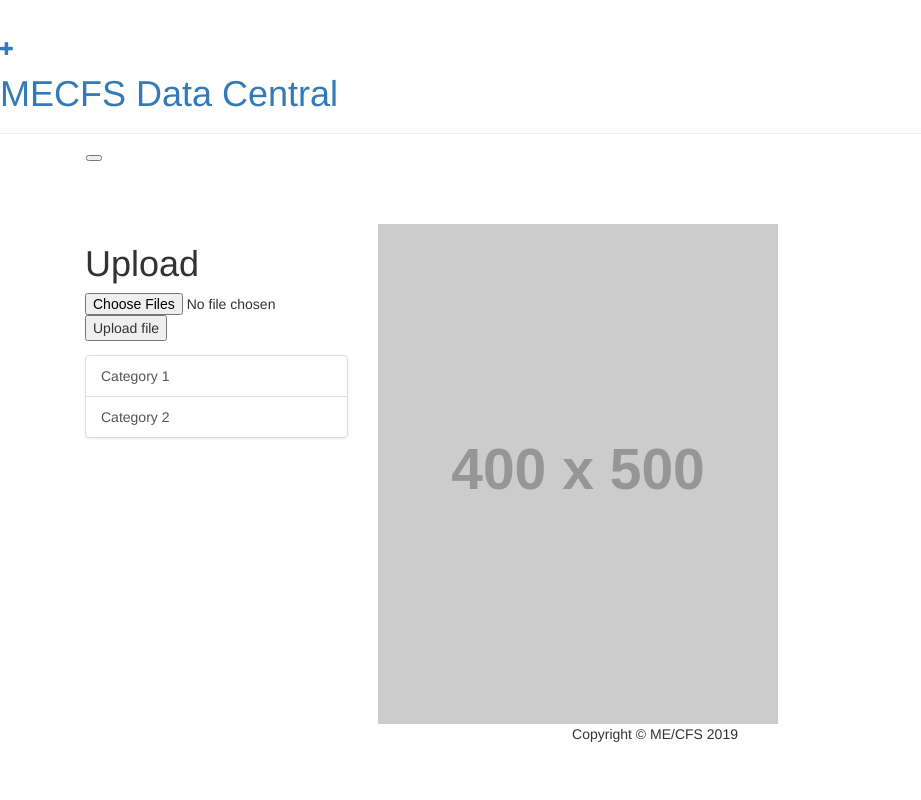
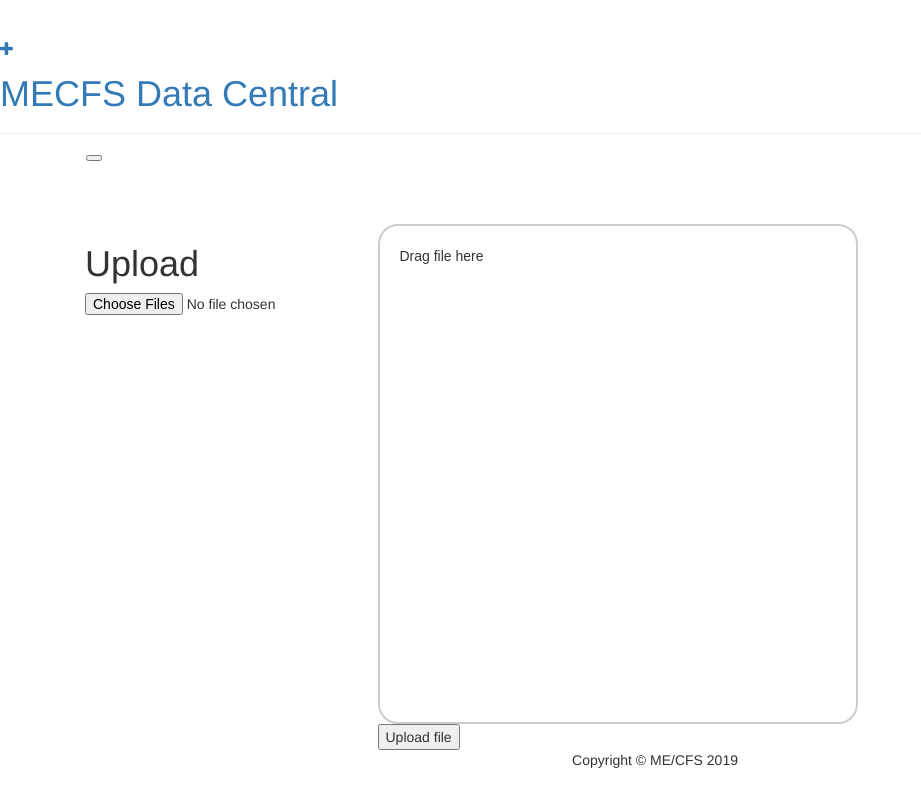
Before and after one commit to u6530822/MECFS_WebApp, a Django app: page /upload/new in a window 1280 px wide. Shown: the whole page, without its empty margins (0-921 px from the left). Run offline with Django 3.2, Linux system fonts and the light colour scheme; grey boxes labelled with a size stand in for pictures from a placeholder-image service; some libraries are stand-ins or nearby versions.

Commit message:
drag and drop upload, remain submit todo

```diff
--- a/upload/Templates/Testing/upload.html
+++ b/upload/Templates/Testing/upload.html
@@ -1,14 +1,25 @@
 {% extends 'Testing/base.html' %}
 
 {% block content %}
-{#    <h2>upload</h2>#}
-{#    <form method="post" enctype="multipart/form-data">#}
-{#    {%  csrf_token %}#}
-{#    <input type="file" name="document" >#}
-{#        <button type="submit"> Upload file</button>#}
-{#    </form>#}
 
     <head>
+
+        <style>
+            .drop-area {
+                border: 2px solid #ccc;
+                border-radius: 20px;
+                width: 480px;
+                font-family: sans-serif;
+            {#margin: 100px auto;#} padding: 20px;
+                height: 500px;
+            }
+
+            .drop-area.highlight {
+                border: 2px dashed purple;
+                background-color: rgb(247, 212, 247);
+            }
+        </style>
+
 
         <meta charset="utf-8">
         <meta name="viewport" content="width=device-width, initial-scale=1, shrink-to-fit=no">
@@ -16,7 +27,7 @@
         <meta name="author" content="">
 
         <!-- Bootstrap core CSS -->
-  <link href="vendor/bootstrap/css/bootstrap.min.css" rel="stylesheet">
+        {#        <link href="vendor/bootstrap/css/bootstrap.min.css" rel="stylesheet">#}
 
         <!-- Custom styles for this template -->
         {#  <link href="css/sb-admin-2.min.css" rel="stylesheet">#}
@@ -61,59 +55,104 @@
 
                 <h1 class="my-4">Upload</h1>
                 <form method="post" enctype="multipart/form-data">
-    {%  csrf_token %}
+                    {% csrf_token %}
                     <input type="file" name="document" accept="image/png, image/jpeg" multiple/>
-        <button type="submit"> Upload file</button>
                 </form>
-
-        <div class="list-group">
-          <a href="#" class="list-group-item">Category 1</a>
-          <a href="#" class="list-group-item">Category 2</a>
-{#          <a href="#" class="list-group-item">Category 3</a>#}
             </div>
 
-      </div>
             <!-- /.col-lg-3 -->
 
             <div class="col-lg-9">
-
-{#        <div id="carouselExampleIndicators" class="carousel slide my-4" data-ride="carousel">#}
-{#          <ol class="carousel-indicators">#}
-{#            <li data-target="#carouselExampleIndicators" data-slide-to="0" class="active"></li>#}
-{#            <li data-target="#carouselExampleIndicators" data-slide-to="1"></li>#}
-{#            <li data-target="#carouselExampleIndicators" data-slide-to="2"></li>#}
-{#          </ol>#}
-{#          <div class="carousel-inner" role="listbox">#}
-{#            <div class="carousel-item">#}
-{#              <img class="d-block img-fluid" src="http://placehold.it/900x350" alt="Third slide">#}
-{#            </div>#}
-{#          </div>#}
-{#          <a class="carousel-control-prev" href="#carouselExampleIndicators" role="button" data-slide="prev">#}
-{#            <span class="carousel-control-prev-icon" aria-hidden="true"></span>#}
-{#            <span class="sr-only">Previous</span>#}
-{#          </a>#}
-{#          <a class="carousel-control-next" href="#carouselExampleIndicators" role="button" data-slide="next">#}
-{#            <span class="carousel-control-next-icon" aria-hidden="true"></span>#}
-{#            <span class="sr-only">Next</span>#}
-{#          </a>#}
-{#        </div>#}
-
                 <div class="row">
 
 
                     <div class="col-lg-4 col-md-6 mb-4">
                         <div class="card h-100">
-              <a href="#"><img class="card-img-top" src="http://placehold.it/400x500" alt=""></a>
-{#              <div class="card-body">#}
-{#                <h4 class="card-title">#}
-{#                  <a href="#">Item Six</a>#}
-{#                </h4>#}
-{#                <h5>$24.99</h5>#}
-{#                <p class="card-text">Lorem ipsum dolor sit amet, consectetur adipisicing elit. Amet numquam aspernatur!</p>#}
-{#              </div>#}
-{#              <div class="card-footer">#}
-{#                <small class="text-muted">&#9733; &#9733; &#9733; &#9733; &#9734;</small>#}
-{#              </div>#}
+                            {#              <a href="#"><img class="card-img-top" src="http://placehold.it/400x500" alt=""></a>#}
+
+                            {#                upload dropbox #}
+
+                            <div id="drop-area" class="drop-area" method="post" enctype="multipart/form-data">
+                                <p>Drag file here</p>
+                                {% csrf_token %}
+                                <div id="gallery"></div>
+                                <input type="file" name="document" accept="image/png, image/jpeg" multiple
+                                       data-form-data='{"csrfmiddlewaretoken": "{{ csrf_token }}"}'
+                                       style="display: none;"/>
+                            </div>
+                            <div>
+                                <button type="submit"> Upload file</button>
+                            </div>
+
+
+                            <script src="http://apps.bdimg.com/libs/jquery/1.8.3/jquery.min.js"></script>
+                            <script type="text/javascript">
+                                let dropArea = document.getElementById('drop-area')
+                                dropArea.addEventListener('dragenter', highlight, false)
+                                dropArea.addEventListener('dragover', highlight, false)
+                                dropArea.addEventListener('dragleave', unHighlight, false)
+                                dropArea.addEventListener('drop', unHighlight, false)
+                                window.addEventListener('dragover', stop, false)
+                                window.addEventListener('drop', stop, false)
+                                dropArea.addEventListener('drop', onDrop, false)
+
+                                function highlight(e) {
+                                    dropArea.classList.add('highlight')
+                                    e.preventDefault()
+                                    e.stopPropagation()
+                                }
+
+                                function unHighlight(e) {
+                                    dropArea.classList.remove('highlight')
+                                    e.preventDefault()
+                                    e.stopPropagation()
+                                }
+
+                                function stop(e) {
+                                    e.preventDefault()
+                                    e.stopPropagation()
+                                }
+
+                                function onDrop(e) {
+                                    let dt = e.dataTransfer
+                                    let name = e.target.name
+                                    let files = dt.files
+                                    {#previewFile(files)#}
+                                    displayFileName(name, files)
+                                }
+
+                                function previewFile(files) {
+                                    [...files].forEach((file) => {
+                                        if (file.type.includes('image')) {
+                                            let reader = new FileReader()
+                                            reader.readAsDataURL(file)
+                                            reader.onloadend = function () {
+                                                let img = document.createElement('img')
+                                                img.src = reader.result
+                                                document.getElementById('gallery').appendChild(img)
+                                            }
+                                        }
+                                    })
+                                }
+
+                                function displayFileName(name, files) {
+                                    {#let filename = document.createTextNode(files[0].name);         // Create a text node#}
+                                    {#document.getElementById('gallery').appendChild(filename);#}
+                                    [...files].forEach((file) => {
+                                        if (file.type.includes('image')) {
+                                            let reader = new FileReader()
+                                            reader.readAsText(file)
+                                            reader.onloadend = function () {
+                                                let textnode = document.createTextNode(file.name + '\n');         // Create a text node
+                                                document.getElementById('gallery').appendChild(textnode)
+                                            }
+                                        }
+                                    })
+                                }
+
+                            </script>
+
+
                         </div>
                     </div>
 
--- a/upload/views.py
+++ b/upload/views.py
@@ -123,7 +123,7 @@ def upload_file(request):
 
         ## save entries in sql and then encode the url with the primary key
         base_url = reverse('post_results')
-        query_string = urlencode(object_img2txt_output)
+        query_string = urlencode(object_img2txt_output[0])
         url = '{}?{}'.format(base_url, query_string)
         return redirect(url)
 
```
Also changed, not shown: other parts of upload/Templates/Testing/upload.html (+4 -21 lines). Lines whose indentation alone changed are shown as unchanged.
